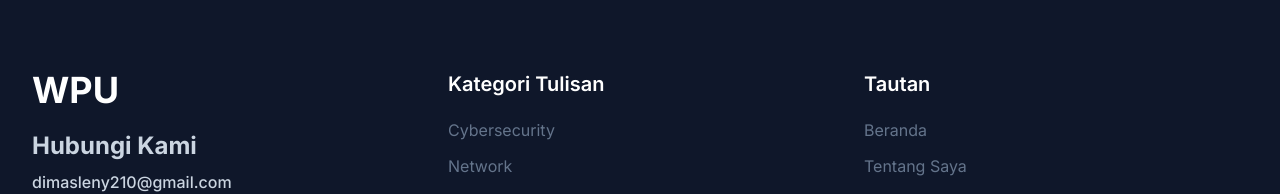
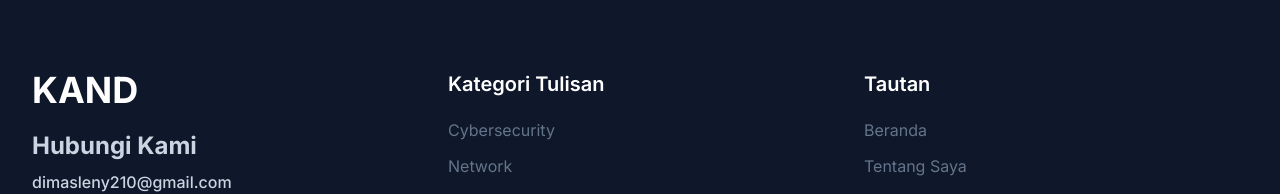
Before and after one commit to kanjeeng/portofolio-tailwind-css, a Next.js app: page /experience in a window 1280 px wide. Shown: the part 918-1112 px from the top of the page. Built offline with nearby package versions, Linux system fonts and the light colour scheme.

Commit message:
Update page.tsx

```diff
--- a/src/app/experience/page.tsx
+++ b/src/app/experience/page.tsx
@@ -122,7 +122,7 @@
         <div className="container">
           <div className="flex flex-wrap">
             <div className="w-full px-4 mb-12 text-slate-300 font-medium md:w-1/3">
-              <h2 className="font-bold text-4xl text-white mb-5">WPU</h2>
+              <h2 className="font-bold text-4xl text-white mb-5">KAND</h2>
               <h3 className="font-bold text-2xl mb-2">Hubungi Kami</h3>
               <p>dimasleny210@gmail.com</p>
               <p>Jl.KH Ahmad Dahlan Kav Angguran</p>
```
